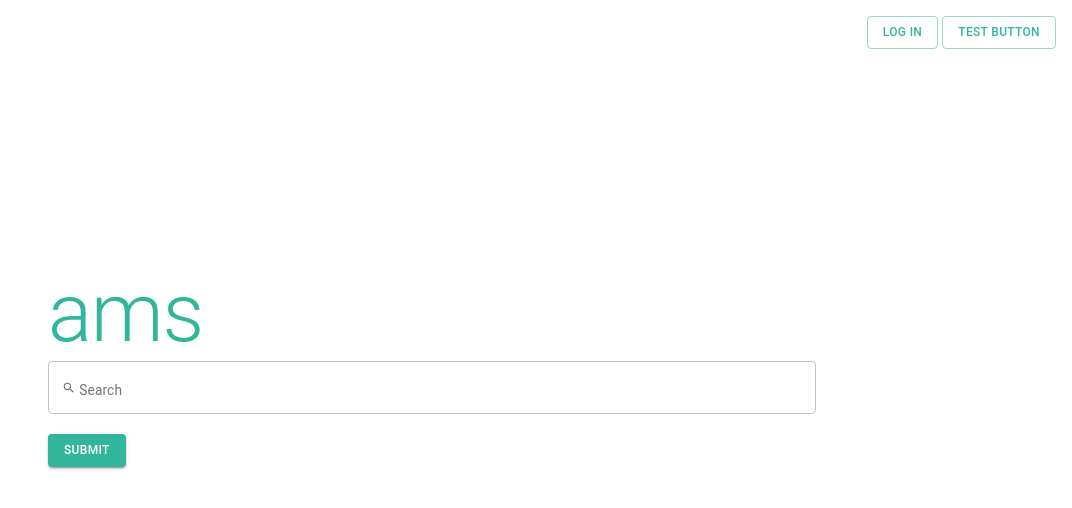
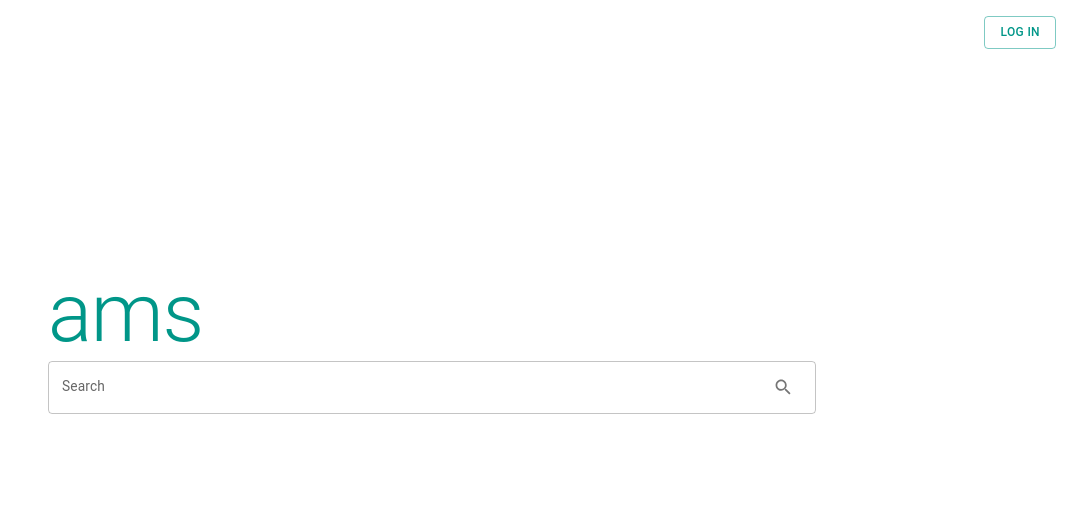
Before and after one commit to FIIT-TEAM8/application_web, a React (Create React App) app in the folder frontend/: page /search in a window 1280 px wide. Shown: the top 508 px of the page, without its empty margins (208-1280 px from the left). Built offline with nearby package versions, Linux system fonts and the light colour scheme.

Commit message:
user management implemented with React Context; updated all MUI components to MUI 5 - resolved the conflict with icons; little design updates

```diff
--- a/frontend/package.json
+++ b/frontend/package.json
@@ -5,9 +5,7 @@
   "dependencies": {
     "@emotion/react": "^11.8.1",
     "@emotion/styled": "^11.8.1",
-    "@material-ui/core": "^4.12.3",
-    "@material-ui/icons": "^4.11.2",
-    "@mui/icons-material": "^5.4.4",
+    "@mui/icons-material": "^5.5.0",
     "@mui/material": "^5.2.2",
     "@testing-library/jest-dom": "^5.15.0",
     "@testing-library/react": "^11.2.7",
@@ -16,7 +14,6 @@
     "js-cookie": "^3.0.1",
     "react": "^17.0.2",
     "react-dom": "^17.0.2",
-    "react-icons": "^4.3.1",
     "react-router-dom": "^6.2.2",
     "react-scripts": "4.0.3",
     "web-vitals": "^1.1.2",
--- a/frontend/src/Components/Login.jsx
+++ b/frontend/src/Components/Login.jsx
@@ -1,49 +1,51 @@
-import { Dialog, DialogContent, Button, Typography, TextField } from "@material-ui/core";
-import { Stack, IconButton } from "@mui/material";
-import VisibilityOffOutlinedIcon from '@mui/icons-material/VisibilityOffOutlined';
-import VisibilityOutlinedIcon from '@mui/icons-material/VisibilityOutlined';
+import { Dialog, DialogContent, Button, Typography, TextField, Stack, IconButton, InputAdornment } from "@mui/material";
+import { VisibilityOutlined, VisibilityOffOutlined } from "@mui/icons-material";
 import { useState, useEffect } from "react";
-import { useFormik } from 'formik';
-import { initialLoginValues, loginValidationSchema } from '../Utils/AccountSchemas';
+import { useFormik } from "formik";
+import { initialLoginValues, loginValidationSchema } from "../Utils/AccountSchemas";
+import { useUser } from "../Utils/UserContext";
 
 
 export default function Login({isOpen, onClose}) {
 
-    const [shownPassword, setShownPassword] = useState(false);
-    const [passwordType, setPasswordType] = useState("password");
-    const [isOpenDialog, setisOpenDialog] = useState(false);
-
+    const [displayedPassword, setDisplayedPassword] = useState(false);  // diplayed password means showing the plain text of entered string
+    const [passwordType, setPasswordType] = useState("password");  // set to hide the plain text of entered password
+    const [isOpenDialog, setIsOpenDialog] = useState(false);  // handling visibility of the login dialog
+    const {setAccessToken} = useUser();
 
     const formikLogin = useFormik({
         initialValues: initialLoginValues,
         validationSchema: loginValidationSchema,
+
+        // method to handle login form submit
         onSubmit: (values) => {
-            // TODO api call
-            setisOpenDialog(false);
             console.log(values);
+            // TODO api call to fetch and set user token
+            // set access token for logged user
+            setAccessToken("awesomeAccessToken123456789");
+            // call the parent method to close login dialog
+            onClose();
         },
     });
 
 
+    // method to handle click on the visibility icon
     const onVisibilityClick = () => {
-        if (shownPassword){
-            setShownPassword(false);
+        // if the password is displayed, hiding it by updating states
+        if (displayedPassword){
+            setDisplayedPassword(false);
             setPasswordType("password");
         }
+        // the opposite case
         else{
-            setShownPassword(true);
+            setDisplayedPassword(true);
             setPasswordType("text");
         }
     };
 
 
     useEffect(() => {
-        shownPassword ? setPasswordType("text") : setPasswordType("password");
-    }, [shownPassword]);
-
-
-    useEffect(() => {
-        setisOpenDialog(isOpen);
+        setIsOpenDialog(isOpen);
     }, [isOpen]);
 
 
@@ -52,7 +54,7 @@ export default function Login({isOpen, onClose}) {
             open={isOpenDialog}
             onClose={onClose}
             >
-            <DialogContent sx={{ m: 'auto' }}>
+            <DialogContent sx={{ m: "auto" }}>
                 <form onSubmit={formikLogin.handleSubmit}>
                     <Stack sx={{ mb: 1}} spacing={1}>
                         <Typography color="primary">ams</Typography>
@@ -68,6 +70,9 @@ export default function Login({isOpen, onClose}) {
                             onChange={formikLogin.handleChange}
                             error={formikLogin.touched.username && Boolean(formikLogin.errors.username)}
                             helperText={formikLogin.touched.username && formikLogin.errors.username}
+                            margin="dense"
+                            variant="standard"
+                            color="secondary"
                         />
                         <Stack direction="row">
                             <TextField
@@ -80,14 +85,24 @@ export default function Login({isOpen, onClose}) {
                                 onChange={formikLogin.handleChange}
                                 error={formikLogin.touched.password && Boolean(formikLogin.errors.password)}
                                 helperText={formikLogin.touched.password && formikLogin.errors.password}
+                                margin="dense"
+                                variant="standard"
+                                color="secondary"
+                                InputProps={{
+                                    endAdornment: (
+                                        <InputAdornment position="end">{
+                                            <IconButton sx={{ mb: 2 }} onClick={onVisibilityClick}>
+                                                {displayedPassword ? <VisibilityOffOutlined /> : <VisibilityOutlined fontSize="inherit" />}
+                                            </IconButton>}
+                                        </InputAdornment>
+                                    )
+                                }}
                                 />
-                            <IconButton size="small" sx={{ width: 35, height: 35, mt: 1.5}} onClick={onVisibilityClick}>
-                                {shownPassword ? <VisibilityOffOutlinedIcon fontSize="inherit" /> : <VisibilityOutlinedIcon fontSize="inherit" />}
-                            </IconButton>
+
                         </Stack>
                         <Stack spacing={2}>
                             <Button color="primary" variant="contained" fullWidth type="submit">Log in</Button>
-                            <Typography variant="caption" align="center" style={{ color: "grey" }}>OR</Typography>
+                            <Typography variant="caption" align="center" color="secondary">OR</Typography>
                             <Button color="primary" variant="outlined" fullWidth type="submit">Sign up</Button>
                         </Stack>
                     </Stack>
--- a/frontend/src/Components/MainBar.jsx
+++ b/frontend/src/Components/MainBar.jsx
@@ -1,21 +1,27 @@
-import { Button } from "@material-ui/core";
-import { Stack } from "@mui/material";
+import { Stack, Button, Typography } from "@mui/material";
 import { useState } from "react";
-import Login from '../Components/Login';
+import Login from "../Components/Login";
+import { useUser } from "../Utils/UserContext";
 
 
-export default function MainBar() {
+export default function MainBar({}) {
 
     const [isOpenLogin, setIsOpenLogin] = useState(false);
+    const { user, setAccessToken } = useUser();
 
 
-    const onSubmit = () => {
+    const onLogin = () => {
         setIsOpenLogin(true);
     };
 
 
+    const onLogout = () => {
+        setAccessToken(null);
+    };
+
+
     const onLoginClose = () => {
-        setIsOpenLogin(false)
+        setIsOpenLogin(false);
     };
 
 
@@ -28,8 +34,10 @@ export default function MainBar() {
                 spacing={0.5}
                 m={2}
                 >
-                <Button color="primary" variant="outlined" onClick={onSubmit}>Log in</Button>
-                <Button color="primary" variant="outlined">Test Button</Button>
+                <Typography>
+                    {user.name ? user.name : ""}
+                </Typography>
+                {user.name ? <Button color="primary" variant="outlined" onClick={onLogout}>Log out</Button> : <Button color="primary" variant="outlined" onClick={onLogin}>Log in</Button>}
             </Stack>
 
             <Login isOpen={isOpenLogin} onClose={onLoginClose} />
--- a/frontend/src/Components/TitleSearch.jsx
+++ b/frontend/src/Components/TitleSearch.jsx
@@ -1,5 +1,5 @@
-import { Button, TextField, Typography } from "@material-ui/core";
-import { MdSearch } from "react-icons/md";
+import { IconButton, TextField, Typography, Stack, InputAdornment } from "@mui/material";
+import { Search } from "@mui/icons-material";
 import { useEffect, useState } from "react";
 import { Outlet, useNavigate, useSearchParams } from "react-router-dom";
 import { useWindowSize } from "../Utils/Screen";
@@ -50,20 +50,22 @@ export default function TitleSearch() {
     return (
         <div style={searchDivStyle}>
             <form onSubmit={onSubmit}>
-                <Typography variant={"h1"} color={"primary"}>ams</Typography>
+                <Typography variant="h1" color="primary">ams</Typography>
                 <TextField
                     id="outlined-search"
                     color={"secondary"}
                     value={searchTerm}
-                    label={<><MdSearch/> Search</>}
-                    type="search"
+                    label={"Search"}
+                    autoComplete="off"
                     variant="outlined"
                     onChange={event => handleSearchChange(event.target.value)}
                     fullWidth
+                    InputProps={{
+                        endAdornment: (
+                            <InputAdornment position="end">{<IconButton ><Search /></IconButton>}</InputAdornment>
+                        )
+                    }}
                     />
-                <div style={{paddingTop: "20px"}}>
-                    <Button variant={"contained"} color={"primary"} type="submit">Submit</Button>
-                </div>
             </form>
 
             <Outlet/>
--- a/frontend/src/Style/Theme.js
+++ b/frontend/src/Style/Theme.js
@@ -1,23 +1,19 @@
-import {createTheme} from "@material-ui/core";
+import { createTheme } from "@mui/material/styles";
+import { teal, grey, brown } from "@mui/material/colors";
 
 
 export const theme = createTheme({
     palette: {
-        divider: '#31b69c',
         primary: {
-            light: '#6de9cd',
-            main: '#31b69c',
-            dark: '#00856e',
-            contrastText: '#fff',
+            main: teal[500],
+            light: teal[100],
+            dark: teal[900],
+            brown: brown[600],
         },
         secondary: {
-            light: "#fbac2e",
-            main: "#f68529",
-            dark: "#f68529",
-            contrastText: '#fff',
-        },
-        link: {
-            main: '#9d32a8'
+            main: grey[600],
+            light: grey[100],
+            dark: grey[900],
         },
     },
     typography: {
@@ -28,5 +24,5 @@ export const theme = createTheme({
         h3: {
             fontSize: "1.2rem",
         },
-    }
+    },
 });
--- /dev/null
+++ b/frontend/src/Utils/UserContext.js
@@ -0,0 +1,11 @@
+import { createContext, useContext } from 'react';
+
+
+const initialState = {
+    user: {},
+    accessToken: undefined,
+};
+
+export const UserContext = createContext(initialState);
+
+export const useUser = () => useContext(UserContext);
--- a/package.json
+++ b/package.json
@@ -4,8 +4,8 @@
   "description": "",
   "main": "index.js",
   "scripts": {
-    "dev": "export NODE_ENV=development || set NODE_ENV=development&& concurrently \"cd frontend && npm install && npm start\" \"cd backend && npm install && npm run dev\" ",
-    "deploy": "export NODE_ENV=production || set NODE_ENV=production&& concurrently \"cd frontend && npm install && npm run build\" \"cd backend && npm install && npm run deploy\"  "
+    "dev": "export NODE_ENV=development || set NODE_ENV=development && concurrently \"cd frontend && npm install && npm start\" \"cd backend && npm install && npm run dev\" ",
+    "deploy": "export NODE_ENV=production || set NODE_ENV=production && concurrently \"cd frontend && npm install && npm run build\" \"cd backend && npm install && npm run deploy\"  "
   },
   "repository": {
     "type": "git",
```
Also changed, not shown: frontend/src/App.jsx (+10 -7 lines), frontend/src/Components/ResultItem.jsx (+13 -16 lines), frontend/src/Components/SearchResults.jsx (+3 -4 lines), frontend/src/Components/UserProvider.jsx (added, +43 -0 lines), frontend/src/index.js (+5 -5 lines), 1 other file (tests, documents, lock files or other folders). Lines whose indentation alone changed are shown as unchanged.
